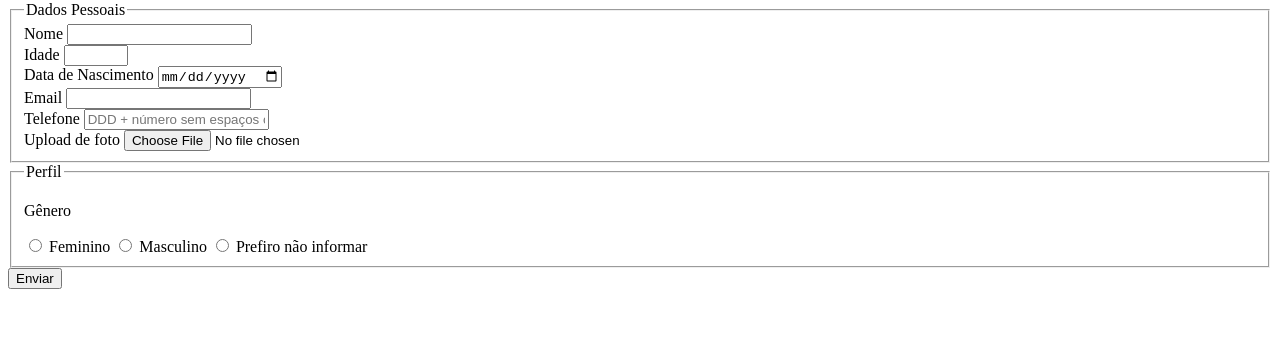
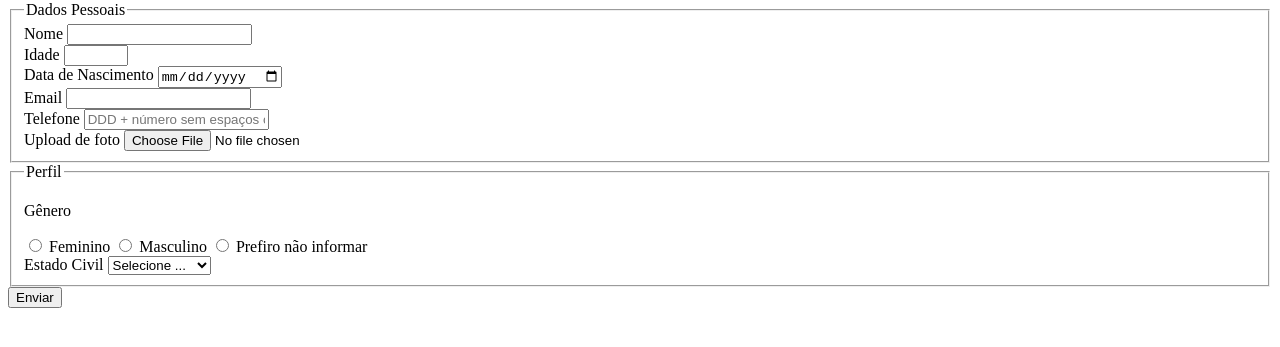
Before and after one commit to athilas/pesquisa-culturama, a plain HTML site: page index.html in a window 1280 px wide. Shown: the part 79-426 px from the top of the page. Drawn offline with Linux system fonts and the light colour scheme.

Commit message:
Adiciona opcoes de estado civil

```diff
--- a/index.html
+++ b/index.html
@@ -44,6 +44,15 @@
                 <label for="userGender">Masculino</label>
                 <input type="radio" name="userGender" value="notInformed">
                 <label for="userGender">Prefiro não informar</label>
+                <br>
+                <label for="maritalStatus">Estado Civil</label>
+                <select id="" name="maritalStatus">
+                    <option value="notInformed">Selecione ...</option>
+                    <option value="Casado">Casado</option>
+                    <option value="solterio">Solteiro</option>
+                    <option value="divorciado">Divorciado</option>
+                    <option value="casado">União estável</option>
+                </select>
             </fieldset>
             <button type="submit">Enviar</button>
         </form>
```
